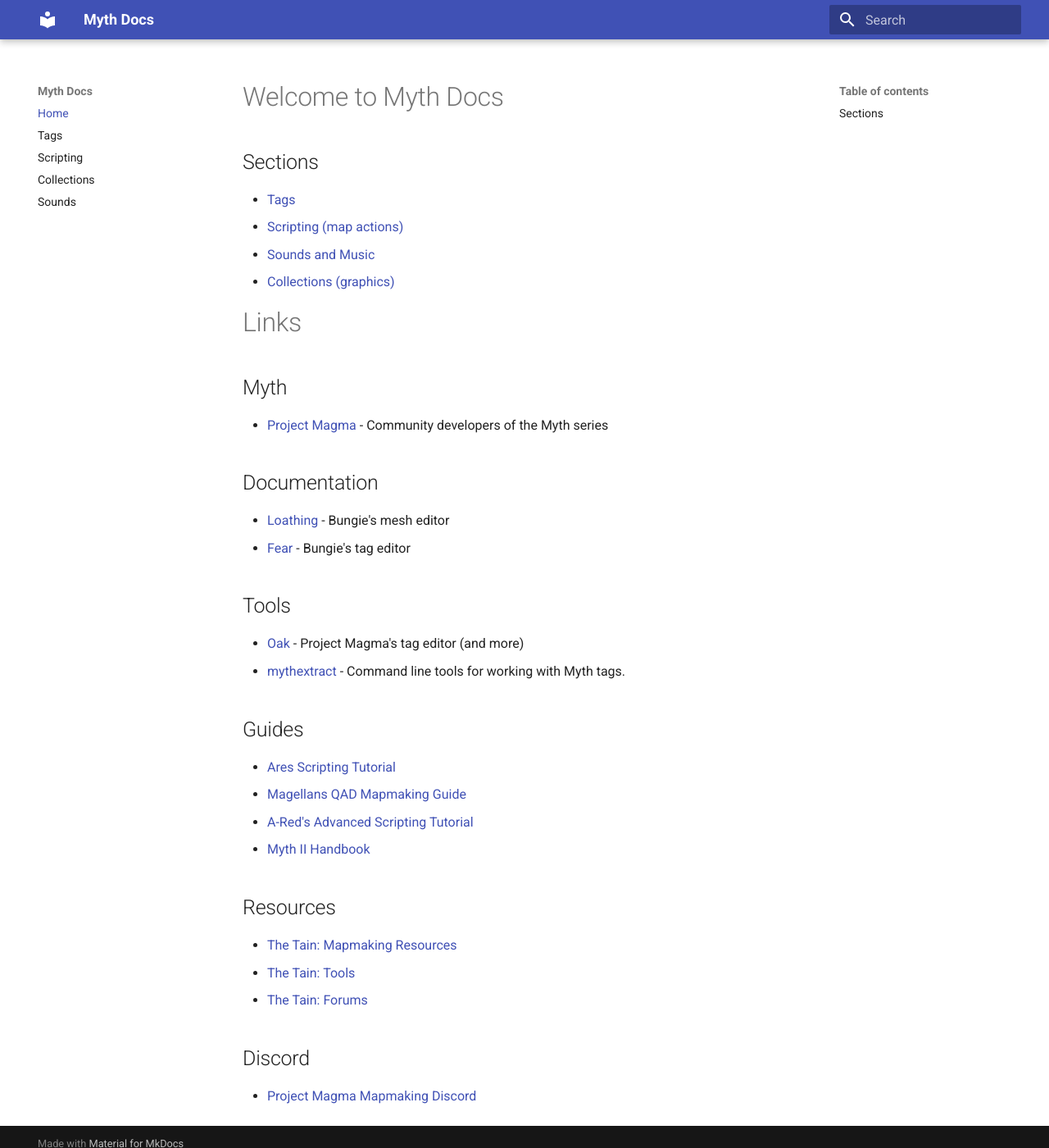
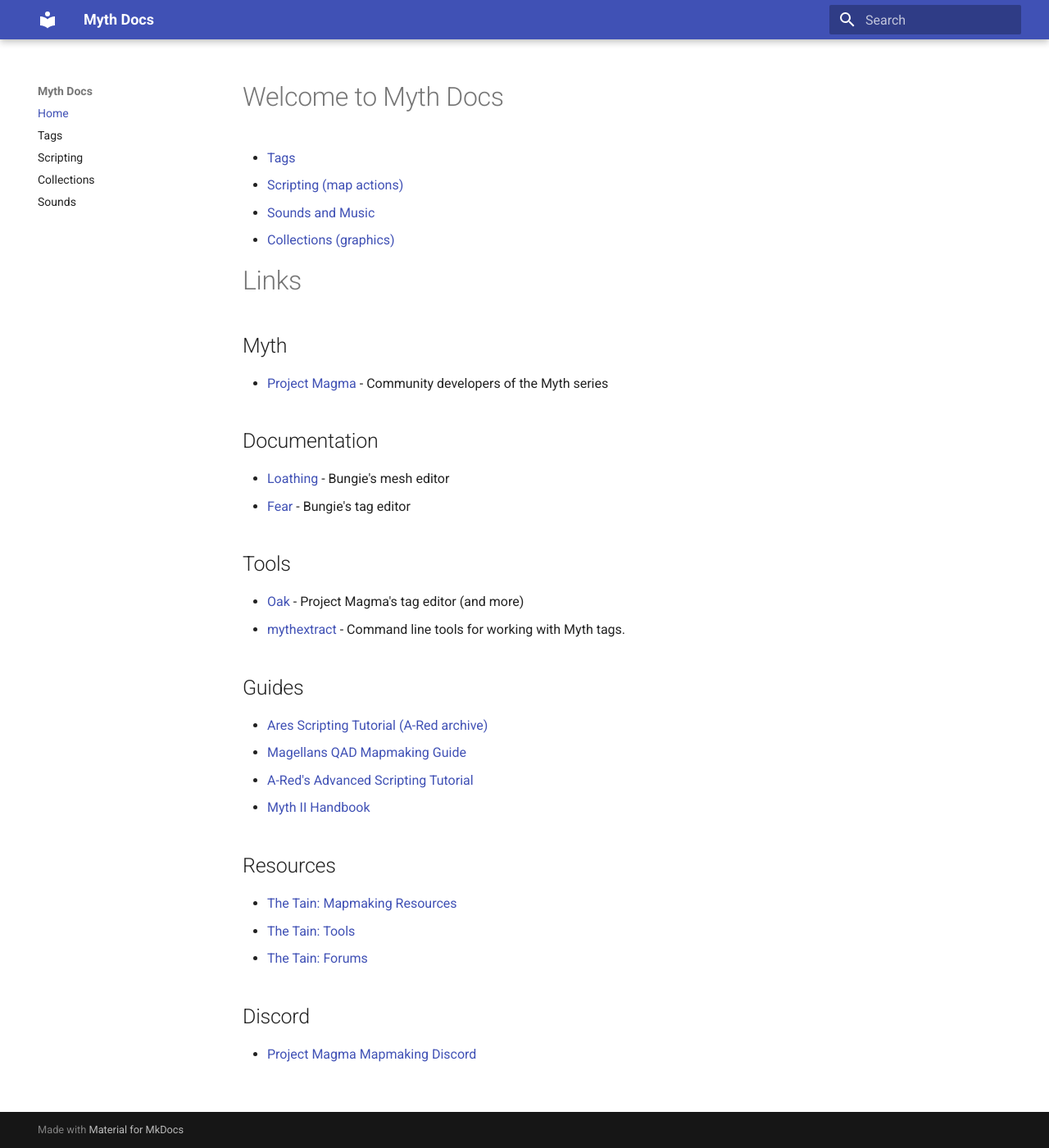
Before and after one commit to jwheare/mythdocs, an MkDocs documentation site: the page built from docs/index.md, in a window 1280 px wide and 1400 px high. Shown: the whole window at 82% size. Built offline with MkDocs 1.6.1 and Material for MkDocs 9.7.7, drawn with Linux system fonts in a browser that asks for light colours.

Commit message:
Update Ares link and remove sections header

```diff
--- a/docs/index.md
+++ b/docs/index.md
@@ -1,6 +1,4 @@
 # Welcome to Myth Docs
-
-## Sections
 
 * [Tags](tags.md)
 * [Scripting (map actions)](scripting.md)
@@ -25,7 +23,7 @@
 
 ## Guides
 
-* [Ares Scripting Tutorial](http://hl.udogs.net/files/Uploads/%20User%20Uploads/A-Red/Ares%20Full%20Tutorial.zip)
+* [Ares Scripting Tutorial (A-Red archive)](https://tain.totalcodex.net/forum/viewtopic.php?t=1218)
 * [Magellans QAD Mapmaking Guide](https://tain.totalcodex.net/items/show/magellans-qad-mapmaking-guide)
 * [A-Red's Advanced Scripting Tutorial
 ](https://tain.totalcodex.net/items/show/a-reds-advanced-scripting-tutorial)
```
